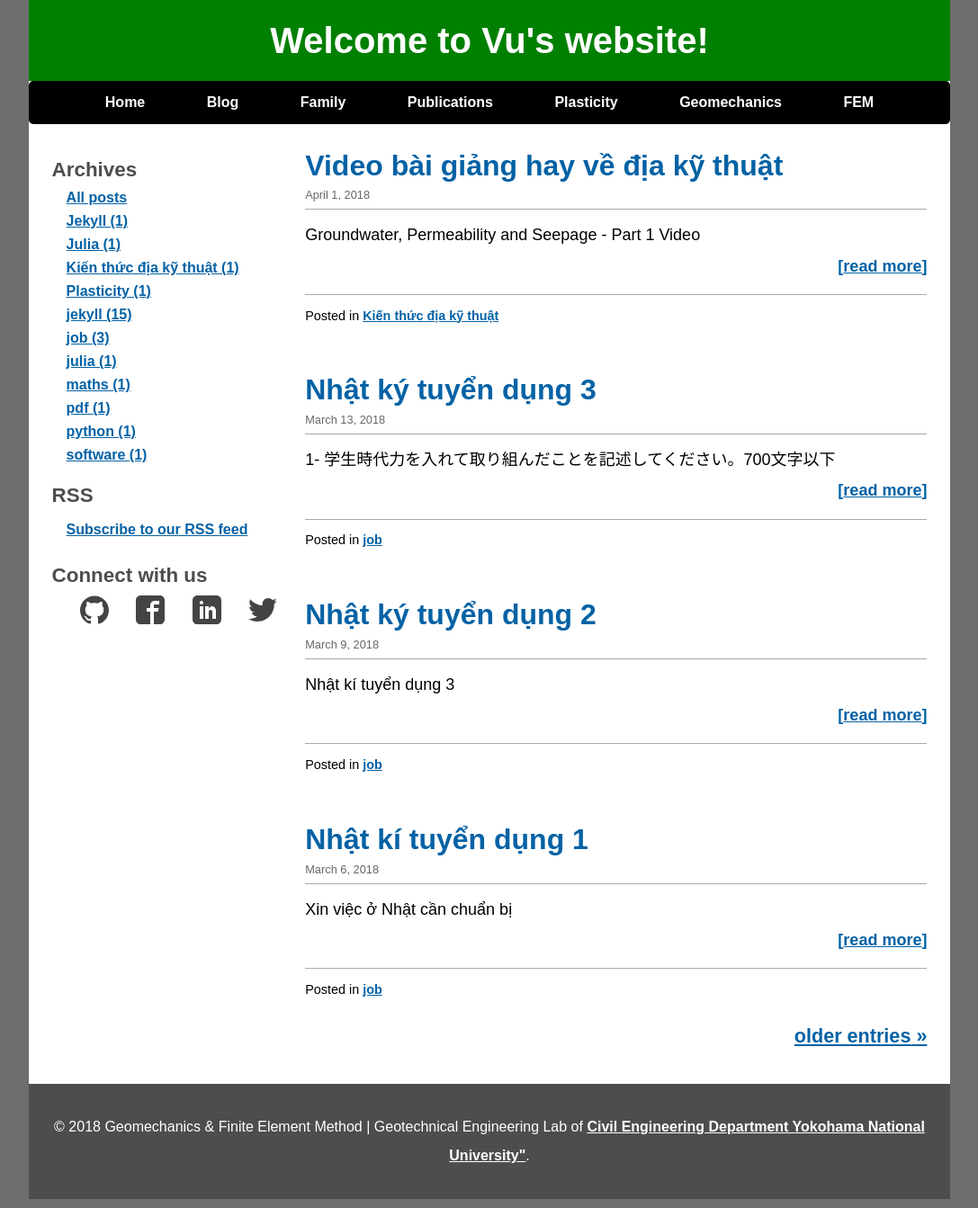
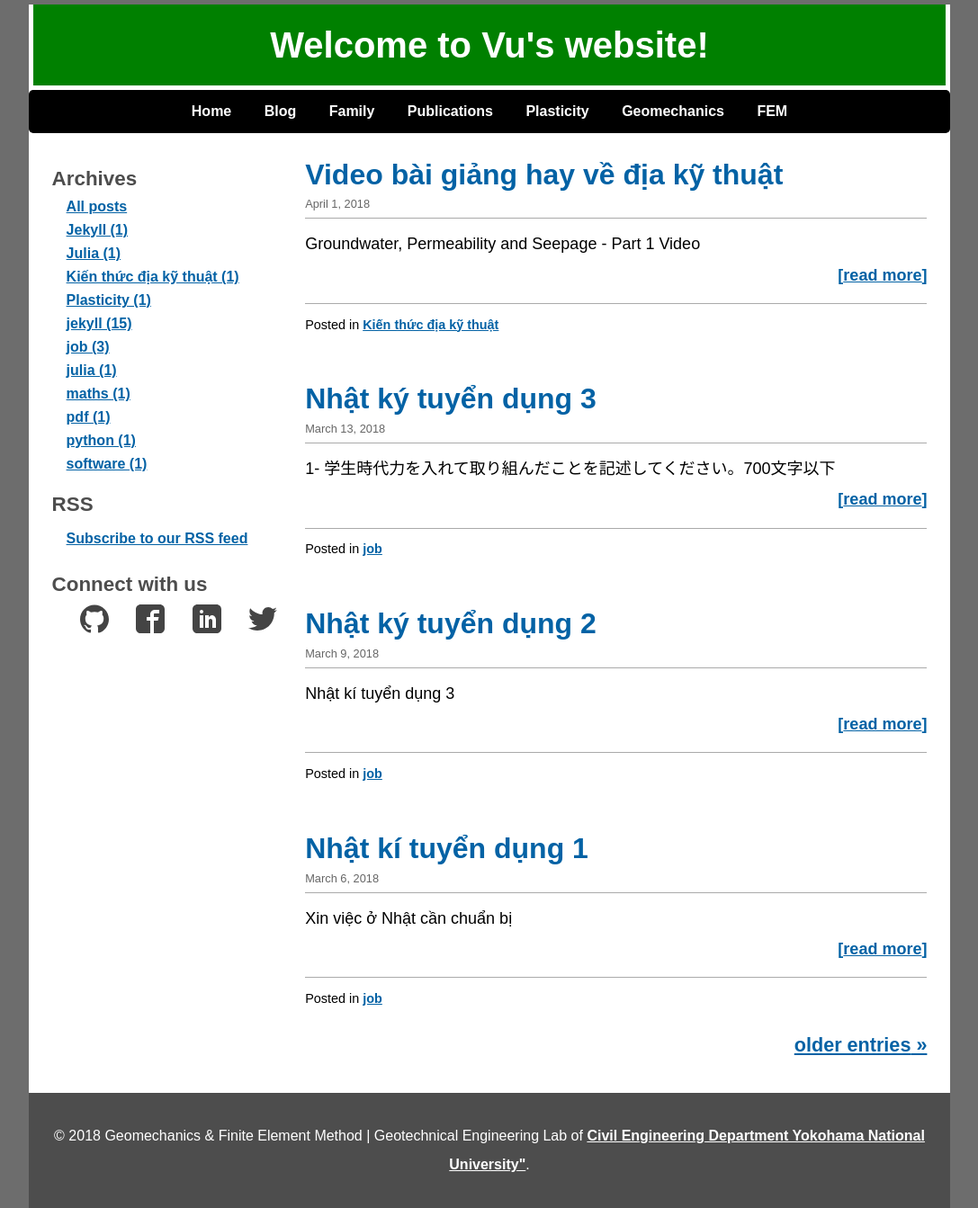
Before and after one commit to quangvunp/geomechanics, a Jekyll site: the page built from index.html, in a window 1280 px wide. Shown: the whole page at 90% size, without its empty margins (96-1183 px from the left). Built offline with Jekyll 4.4.1, drawn with Linux system fonts in a browser that asks for light colours; the list of posts is cut into pages by our own code.

Commit message:
Update main.css

```diff
--- a/css/main.css
+++ b/css/main.css
@@ -4,11 +4,10 @@
 
 #header {
 	background-color: green/* #5c755e; */;
-	margin: 0px;
+	margin: 5px;
 	height: 90px;
 	border-radius: 0px;
 	background-image: url({{ site.baseurl }}/cloud.jpg);
-
 }
 
 
@@ -29,7 +28,7 @@
 #navbar ul li a {
 	text-decoration: none;
 	font-family: Arial;
-	padding: .2em 2em;
+	padding: .5em 1.0em;
 	color: #fff;
 	background-color: #000;
 }
```
